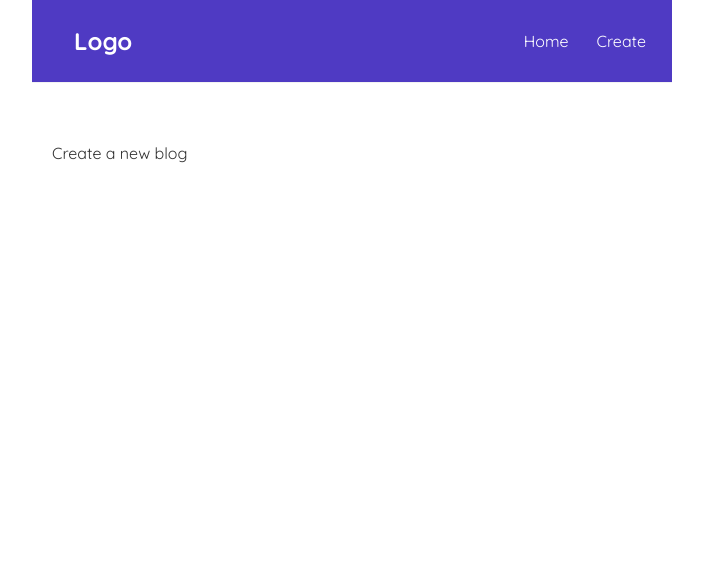
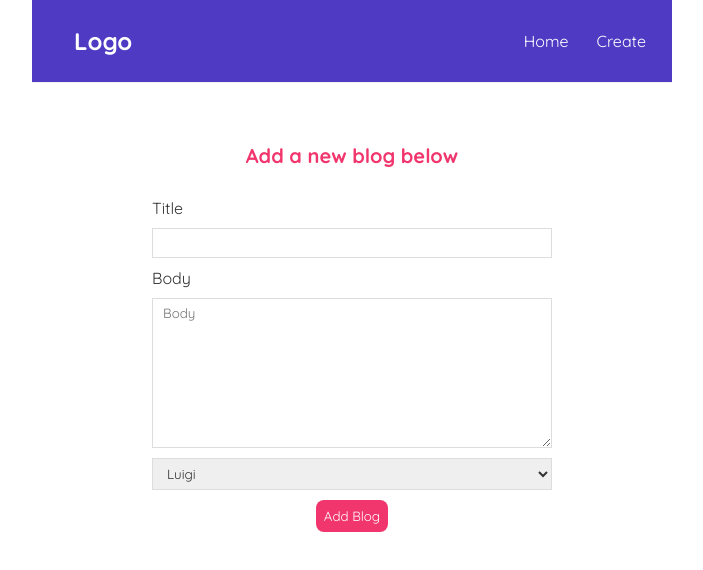
Before and after one commit to Sthae-nyoni/learning-react, a React (Create React App) app: page /create in a window 1280 px wide. Shown: the top 570 px of the page, without its empty margins (288-991 px from the left). Built offline with nearby package versions, Linux system fonts and the light colour scheme.

Commit message:
added reactive forms

```diff
--- a/src/components/blog/CreateBlogPage.js
+++ b/src/components/blog/CreateBlogPage.js
@@ -1,8 +1,53 @@
+import { useState } from "react";
+
+const TITLE = 'Title';
+const BODY = 'Body';
+
 function CreateBlogPage()
 {
+    const [title, setTitle] = useState('');
+    const [body, setBody] = useState('');
+    const [author, setAuthor] = useState('luigi');
+
     return (
-        <div>Create a new blog</div>
+        <div className="create-blog">
+            <h2>Add a new blog below</h2>
+            <form >
+                <InputField description={TITLE} variable={title} updateInput={setTitle} />
+                <InputField description={BODY} variable={body} updateInput={setBody} />
+                <BlogAuthor author={author} setAuthor={setAuthor} />
+                <button>Add Blog</button>
+            </form>
+        </div>
     );
 }
 
+function InputField({ description, variable, updateInput })
+{
+    return (
+        <div>
+            <label>{description}</label>
+            {
+                description === 'Title' ?
+                    <input required value={variable} onChange={e => updateInput(e.target.value)} /> :
+                    <textarea placeholder="Body" value={variable} onChange={e => updateInput(e.target.value)} />
+            }
+        </div>
+    );
+}
+
+
+function BlogAuthor({ author, setAuthor })
+{
+    return (
+        <div>
+            <select value={author} onChange={e => setAuthor(e.target.value)} >
+                <option value="mario">Mario</option>
+                <option value="luigi">Luigi</option>
+            </select>
+        </div>
+    );
+}
+
+
 export default CreateBlogPage;
--- a/src/index.css
+++ b/src/index.css
@@ -72,3 +72,37 @@
   border-radius: 8px;
   cursor: pointer;
 }
+/* create new blog form */
+.create-blog {
+  max-width: 400px;
+  margin: 0 auto;
+  text-align: center;
+}
+.create-blog label {
+  text-align: left;
+  display: block;
+}
+.create-blog h2 {
+  font-size: 20px;
+  color: #f1356d;
+  margin-bottom: 30px;
+}
+.create-blog input, .create-blog textarea, .create-blog select {
+  width: 100%;
+  padding: 6px 10px;
+  margin: 10px 0;
+  border: 1px solid #ddd;
+  box-sizing: border-box;
+  display: block;
+}
+.create-blog textarea{
+  min-height: 150px;
+}
+.create-blog button {
+  background: #f1356d;
+  color: #fff;
+  border: 0;
+  padding: 8px;
+  border-radius: 8px;
+  cursor: pointer;
+}
```
